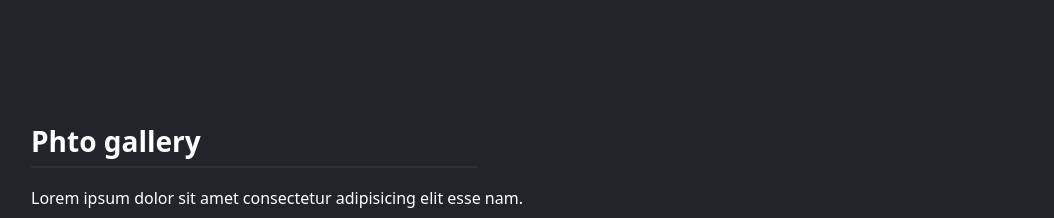
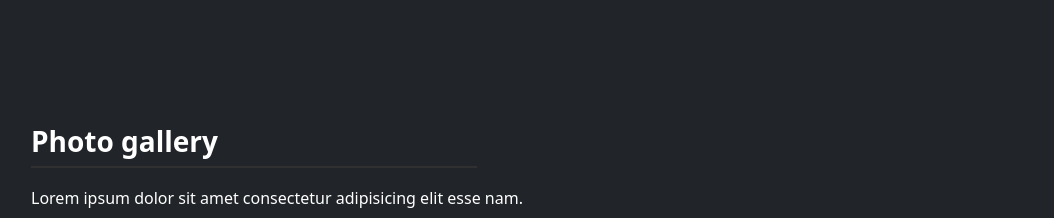
Before and after one commit to AlLubila/Photographer-s-portfolio, a plain HTML site: page index.html in a window 1280 px wide. Shown: the top 218 px of the page, without its empty margins (51-1105 px from the left). Drawn offline with nearby package versions, Linux system fonts and the light colour scheme.

Commit message:
Update index.html

```diff
--- a/index.html
+++ b/index.html
@@ -27,7 +27,7 @@
      <section class="vh-100 bg-dark fakeBody">
       <div class="container ">
         <h2 class="fs-3 fw-bold text-white ">
-          <span class="underline pb-2">Phto gallery</span>
+          <span class="underline pb-2">Photo gallery</span>
         </h2>
         <p class="text-white">Lorem ipsum dolor sit amet consectetur adipisicing elit esse nam.</p>
       </div>
```
